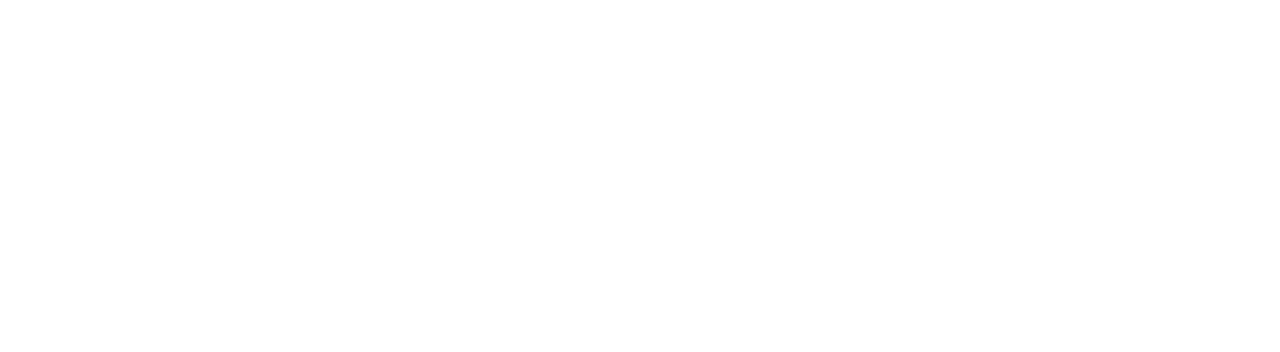
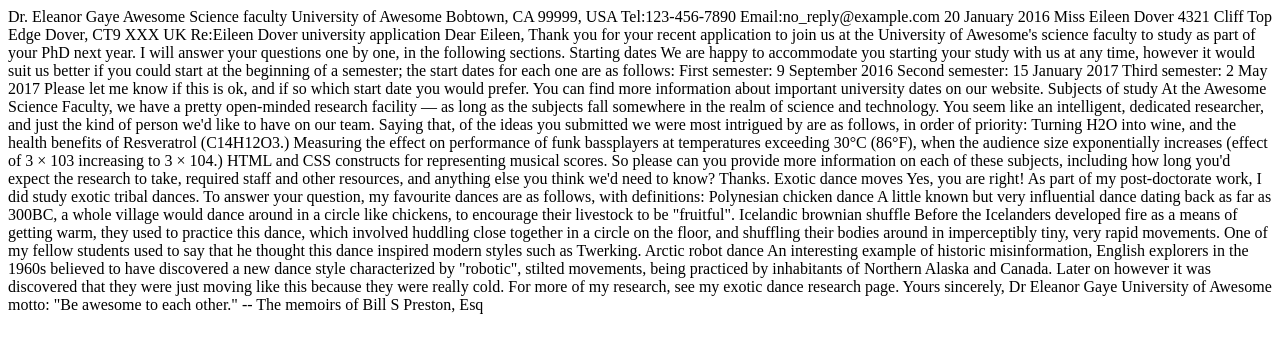
Before and after one commit to movcr/git-tutorial, a website: page index.html in a window 1280 px wide. Drawn offline with Linux system fonts and the light colour scheme.

```diff
--- a/index.html
+++ b/index.html
@@ -1,6 +1,75 @@
 <html>
   <head>
-    <meta charset="utf-8" />
+  <meta charset="utf-8" />
   </head>
-  <body></body>
+  <body>
+    Dr. Eleanor Gaye
+    Awesome Science faculty
+    University of Awesome
+    Bobtown, CA 99999,
+    USA
+    Tel:123-456-7890
+    Email:no_reply@example.com
+
+    20 January 2016
+
+    Miss Eileen Dover
+    4321 Cliff Top Edge
+    Dover, CT9 XXX
+    UK
+
+
+    Re:Eileen Dover university application
+
+    Dear Eileen,
+
+    Thank you for your recent application to join us at the University of Awesome's science faculty to study as part of your PhD next year. I will answer your questions one by one, in the following sections.
+
+    Starting dates
+
+    We are happy to accommodate you starting your study with us at any time, however it would suit us better if you could start at the beginning of a semester;
+    the start dates for each one are as follows:
+
+    First semester:
+    9 September 2016
+    Second semester:
+    15 January 2017
+    Third semester:
+    2 May 2017
+
+    Please let me know if this is ok, and if so which start date you would prefer.
+
+    You can find more information about important university dates on our website.
+
+
+    Subjects of study
+
+    At the Awesome Science Faculty, we have a pretty open-minded research facility — as long as the subjects fall somewhere in the realm of science and technology. You seem like an intelligent, dedicated researcher, and just the kind of person we'd like to have on our team. Saying that, of the ideas you submitted we were most intrigued by are as follows, in order of priority:
+
+    Turning H2O into wine, and the health benefits of Resveratrol (C14H12O3.)
+    Measuring the effect on performance of funk bassplayers at temperatures exceeding 30°C (86°F), when the audience size exponentially increases (effect of 3 × 103 increasing to 3 × 104.)
+    HTML and CSS constructs for representing musical scores.
+
+    So please can you provide more information on each of these subjects, including how long you'd expect the research to take, required staff and other resources, and anything else you think we'd need to know? Thanks.
+
+
+    Exotic dance moves
+
+    Yes, you are right! As part of my post-doctorate work, I did study exotic tribal dances. To answer your question, my favourite dances are as follows, with definitions:
+
+    Polynesian chicken dance
+    A little known but very influential dance dating back as far as 300BC, a whole village would dance around in a circle like chickens, to encourage their livestock to be "fruitful".
+    Icelandic brownian shuffle
+    Before the Icelanders developed fire as a means of getting warm, they used to practice this dance, which involved huddling close together in a circle on the floor, and shuffling their bodies around in imperceptibly tiny, very rapid movements. One of my fellow students used to say that he thought this dance inspired modern styles such as Twerking.
+    Arctic robot dance
+    An interesting example of historic misinformation, English explorers in the 1960s believed to have discovered a new dance style characterized by "robotic", stilted movements, being practiced by inhabitants of Northern Alaska and Canada. Later on however it was discovered that they were just moving like this because they were really cold.
+
+    For more of my research, see my exotic dance research page.
+
+    Yours sincerely,
+    Dr Eleanor Gaye
+
+    University of Awesome motto:
+    "Be awesome to each other." -- The memoirs of Bill S Preston, Esq
+  </body>
 </html>
```
Also changed, not shown: package.json (added, +17 -0 lines), 2 other files.
